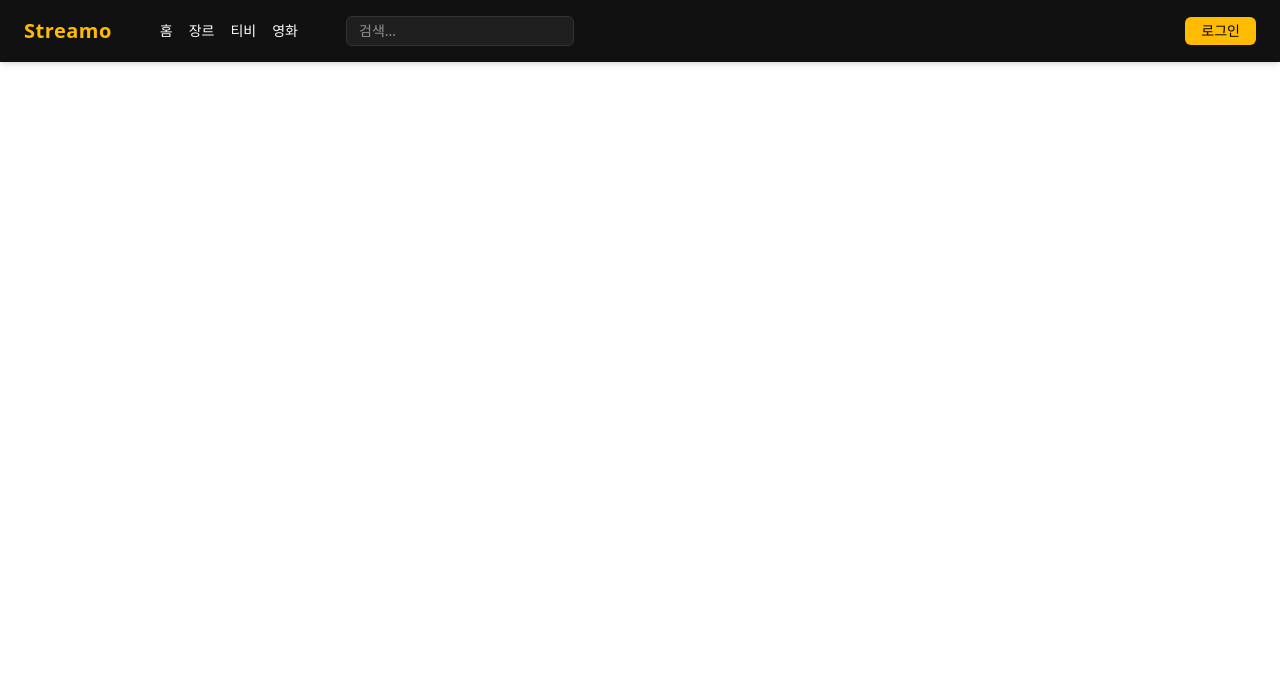
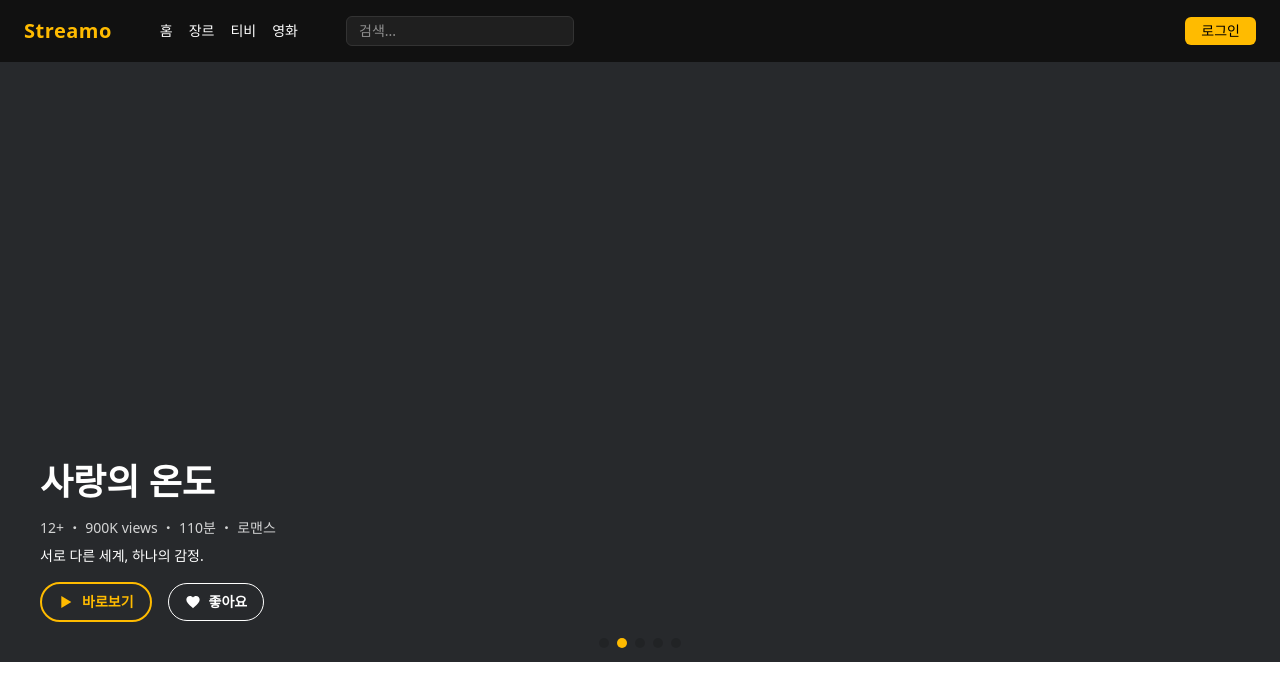
Before and after one commit to pukkok/streamo, a Next.js app in the folder front/: page / in a window 1280 px wide. Shown: the top 700 px of the page. Built offline with nearby package versions, Linux system fonts and the light colour scheme.

Commit message:
[Feat] 히어로 섹션 연결

```diff
--- a/front/app/main/Mainpage.jsx
+++ b/front/app/main/Mainpage.jsx
@@ -1,6 +1,7 @@
 import { useState } from 'react'
 import Header from '../components/Header'
 import SignModal from '../components/SignModal' // ← 이거 연결!
+import HeroSection from '../components/hero/HeroSection'
 
 const MainPage = () => {
   const [signInModalOpen, setSignInModalOpen] = useState(false)
@@ -22,6 +23,7 @@ const MainPage = () => {
       )}
 
       {/* 히어로 섹션 넣기 */}
+      <HeroSection />
       {/* 카테고리 리스트 넣기 */}
     </div>
   )
```
